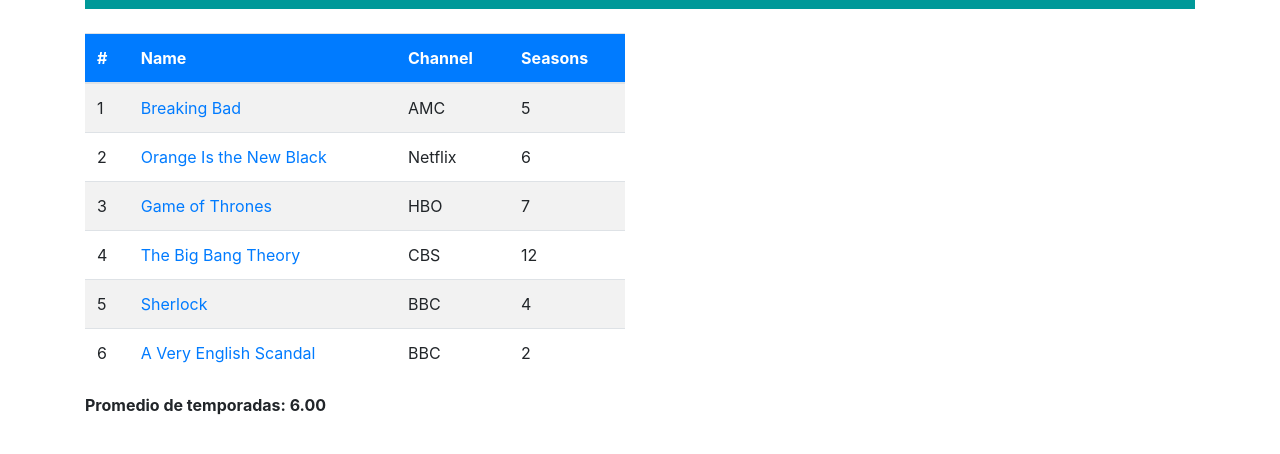
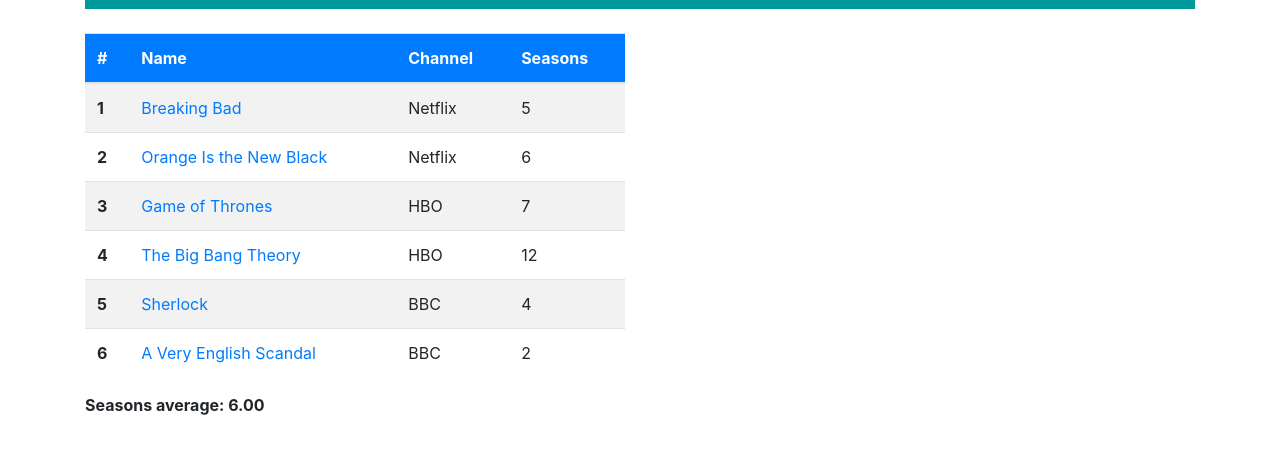
Before and after one commit to Lozparga/Talleres-TypeScript, a website with bundled scripts: page index.html in a window 1280 px wide. Shown: the part 102-556 px from the top of the page. Built offline with nearby package versions, Linux system fonts and the light colour scheme.

Commit message:
Taller 2 Typescript

```diff
--- a/index.html
+++ b/index.html
@@ -24,50 +24,67 @@
 
         /* Tabla */
         .table thead {
-            background-color: #007bff; /* azul bootstrap */
+            background-color: #007bff;
             color: white;
         }
+
+        /* Card de detalle */
+        #series-detail {
+            display: none;
+        }
+
+        .card img {
+            width: 100%;
+            height: auto;
+            max-height: 350px; /* Puedes ajustar: 200px, 220px, etc. */
+            object-fit: contain;
+            background-color: #f8f9fa; /* Fondo gris suave para rellenar espacio */
+            border-top-left-radius: 0.25rem;
+            border-top-right-radius: 0.25rem;
+            padding: 5px; /* Deja un poco de aire si la imagen es muy vertical */
+        }
+
     </style>
 </head>
 <body>
     <div class="container my-5">
-        <!-- Encabezado estilo TV Series -->
+        <!-- Encabezado -->
         <div class="header-bar mb-4">
             <img src="https://cdn-icons-png.flaticon.com/512/1256/1256650.png" alt="TV Icon">
             <span>TV Series</span>
         </div>
 
         <div class="row">
+            <!-- Tabla -->
             <div class="col-md-6">
                 <table class="table table-striped table-hover">
                     <thead>
                         <tr>
-                            <th scope="col">#</th>
-                            <th scope="col">Name</th>
-                            <th scope="col">Channel</th>
-                            <th scope="col">Seasons</th>
+                            <th>#</th>
+                            <th>Name</th>
+                            <th>Channel</th>
+                            <th>Seasons</th>
                         </tr>
                     </thead>
-                    <tbody id="series-body">
-                        <!-- Aquí se cargan las series dinámicamente -->
-                    </tbody>
+                    <tbody id="series-body"></tbody>
                 </table>
+                <div id="average-seasons" class="mt-2 font-weight-bold"></div>
             </div>
 
+            <!-- Card de detalle -->
             <div class="col-md-6">
-                <!-- Espacio lateral (por si necesitas agregar algo más) -->
-            </div>
-        </div>
-
-        <div class="row">
-            <div class="col-md-6">
-                <div id="average-seasons"></div>
+                <div id="series-detail" class="card shadow-sm">
+                    <img src="" class="card-img-top" id="detail-image" alt="Imagen de la serie">
+                    <div class="card-body">
+                        <h5 class="card-title" id="detail-title"></h5>
+                        <p class="card-text" id="detail-description"></p>
+                        <a href="#" target="_blank" id="detail-link" class="card-link"></a>
+                    </div>
+                </div>
             </div>
         </div>
     </div>
 
     <script type="module" src="./dist/main.js"></script>
-    <script src="https://code.jquery.com/jquery-3.5.1.slim.min.js"></script>
-    <script src="https://cdn.jsdelivr.net/npm/bootstrap@4.5.2/dist/js/bootstrap.bundle.min.js"></script>
 </body>
 </html>
--- a/src/data.ts
+++ b/src/data.ts
@@ -3,21 +3,21 @@
 import { Serie } from "./serie.js";
 
 export const series: Serie[] = [
-    new Serie (1,"Breaking Bad","AMC", 5,"Set and filmed in Albuquerque, New Mexico, the series tells the story of Walter White, a struggling and depressed high school chemistry teacher who is diagnosed with lung cancer" ,
-    "https://www.amc.com/shows/breaking-bad","https://i.imgur.com/GGje0vc.jpg") ,
+    new Serie (1,"Breaking Bad","Netflix", 5,"Set and filmed in Albuquerque, New Mexico, the series tells the story of Walter White, a struggling and depressed high school chemistry teacher who is diagnosed with lung cancer" ,
+    "https://www.netflix.com/co/title/70143836?source=35","https://www.themoviedb.org/t/p/w1280/ztkUQFLlC19CCMYHW9o1zWhJRNq.jpg") ,
 
     new Serie (2,"Orange Is the New Black", "Netflix", 6, "The series begins revolving around Piper Chapman, a woman in her thirties living in New York City who is sentenced to 15 months in Litchfield Penitentiary",
-    "https://www.netflix.com/co/title/70242311","https://i.imgur.com/EvKe48G.jpg"),
+    "https://www.netflix.com/co/title/70242311","https://www.themoviedb.org/t/p/w1280/ekaa7YjGPTkFLcPhwWXTnARuCEU.jpg"),
 
     new Serie (3, "Game of Thrones","HBO", 7, "American fantasy drama", "https://www.hbo.com/game-of-thrones",
-      "https://i.imgur.com/TDCEV1S.jpg"),
+      "https://www.themoviedb.org/t/p/w1280/z9gCSwIObDOD2BEtmUwfasar3xs.jpg"),
 
-    new Serie (4, "The Big Bang Theory", "CBS", 12, "Leonard and Sheldon are brilliant physicists—geniuses in the laboratory but socially challenged everywhere else. Enter beautiful, street-smart neighbor Penny, who aims to teach them a thing or two about life. Despite their on-again, on-again relationship in the past, Leonard and Penny have finally gotten married. Even Sheldon has found a female companion, entering into a relationship agreement with neurobiologist Amy Farrah Fowler, and he recently took their relationship to the next level by marrying her after a long courtship. In their free time, Leonard and Sheldon enjoy fantasy role-playing games with their ever-expanding universe of friends, including fellow scientists Koothrappali, Wolowitz, and Wolowitz’s adorable microbiologist wife, Bernadette, who is adjusting to life with their two children.",
-        "https://www.cbs.com/shows/big_bang_theory/about/", "https://i.imgur.com/uAEpVWk.jpg"),
+    new Serie (4, "The Big Bang Theory", "HBO", 12, "Leonard and Sheldon are brilliant physicists—geniuses in the laboratory but socially challenged everywhere else. Enter beautiful, street-smart neighbor Penny, who aims to teach them a thing or two about life. Despite their on-again, on-again relationship in the past, Leonard and Penny have finally gotten married. Even Sheldon has found a female companion, entering into a relationship agreement with neurobiologist Amy Farrah Fowler, and he recently took their relationship to the next level by marrying her after a long courtship. In their free time, Leonard and Sheldon enjoy fantasy role-playing games with their ever-expanding universe of friends, including fellow scientists Koothrappali, Wolowitz, and Wolowitz’s adorable microbiologist wife, Bernadette, who is adjusting to life with their two children.",
+        "https://www.hbomax.com/co/es/shows/big-bang-theory/c8ea8e19-cae7-4683-9b62-cdbbed744784", "https://www.themoviedb.org/t/p/w1280/2bDQWCvFxRGhdvThTJvVxueEoLl.jpg"),
 
     new Serie (5, "Sherlock", "BBC",  4, "Sherlock depicts consulting detective Sherlock Holmes (Benedict Cumberbatch) solving various mysteries in modern-day London. Holmes is assisted by his flatmate and friend, Dr John Watson (Martin Freeman), who has returned from military service from Afghanistan with the Royal Army Medical Corps",
-        "https://www.bbc.co.uk/programmes/b018ttws", "https://i.imgur.com/02B7qhj.jpg"),
+        "https://www.bbc.co.uk/programmes/b018ttws", "https://www.themoviedb.org/t/p/w1280/cIfGAkpvWD2zxHrXzhv3uptYbyV.jpg"),
 
     new Serie (6, "A Very English Scandal", "BBC", 2, "A Very English Scandal is a fact-based three-part British television comedy-drama miniseries based on John Preston's book of the same name.",
-        "https://www.bbc.co.uk/programmes/p065smy4", "https://i.imgur.com/D4y3DrQ.jpg"),
+        "https://www.bbc.co.uk/programmes/p065smy4", "https://www.themoviedb.org/t/p/w1280/dEDwGxWjQOkhE3xmAYDZzX1pnKP.jpg"),
   ];
--- a/src/main.ts
+++ b/src/main.ts
@@ -1,48 +1,57 @@
-// src/main.ts
+import { series } from "./data.js"; // asegúrate que el archivo compilado esté en dist/data.js
 
-import { Serie } from "./serie.js";
-import { series } from "./data.js";
-
-// Referencias a elementos del HTML
-const seriesTbody: HTMLElement = document.getElementById('series-body')!;
-const averageSeasonsEl: HTMLElement = document.getElementById('average-seasons')!;
-
-/**
- * Función para renderizar el listado de series en la tabla.
- */
-function renderSeriesInTable(series: Serie[]): void {
-    series.forEach(serie => {
-        let tr = document.createElement('tr');
-        tr.innerHTML = `
-            <td>${serie.id}</td>
-            <td><a href="${serie.web}" target="_blank">${serie.name}</a></td>
-            <td>${serie.channel}</td>
-            <td>${serie.seasons}</td>`;
-        seriesTbody.appendChild(tr);
-    });
+interface Serie {
+  id: number;
+  name: string;
+  channel: string;
+  seasons: number;
+  description: string;
+  link: string;
+  image: string;
 }
 
-/**
- * Función para calcular y mostrar el promedio de temporadas (Punto No. 2).
- */
-function displayAverageSeasons(series: Serie[]): void {
-    let totalSeasons: number = 0;
-    series.forEach(serie => {
-        totalSeasons += serie.seasons;
-    });
+// Elementos del DOM
+const tbody = document.getElementById("series-body")!;
+const avgContainer = document.getElementById("average-seasons")!;
+const detailCard = document.getElementById("series-detail")!;
+const detailImg = document.getElementById("detail-image") as HTMLImageElement;
+const detailTitle = document.getElementById("detail-title")!;
+const detailDesc = document.getElementById("detail-description")!;
+const detailLink = document.getElementById("detail-link") as HTMLAnchorElement;
 
-    const average: number = totalSeasons / series.length;
+// Función para renderizar la tabla
+function renderTable(): void {
+  tbody.innerHTML = "";
+  let totalSeasons = 0;
 
-    // Inyecta el texto del promedio en el contenedor HTML
-    averageSeasonsEl.innerHTML = `
-        <p class="font-weight-bold">
-            Promedio de temporadas: ${average.toFixed(2)}
-        </p>`;
+  series.forEach((serie) => {
+    totalSeasons += serie.seasons;
+
+    const tr = document.createElement("tr");
+    tr.innerHTML = `
+      <th scope="row">${serie.id}</th>
+      <td class="text-primary serie-link" style="cursor:pointer">${serie.name}</td>
+      <td>${serie.channel}</td>
+      <td>${serie.seasons}</td>
+    `;
+
+    tr.querySelector(".serie-link")!.addEventListener("click", () => showDetails(serie));
+    tbody.appendChild(tr);
+  });
+
+  const avg = (totalSeasons / series.length).toFixed(2);
+  avgContainer.textContent = `Seasons average: ${avg}`;
 }
 
-// ----------------------------------------------------------------
-// Ejecución principal
-// ----------------------------------------------------------------
+// Función para mostrar el detalle al lado derecho
+function showDetails(serie: Serie): void {
+  detailImg.src = serie.image;
+  detailTitle.textContent = serie.name;
+  detailDesc.textContent = serie.description;
+  detailLink.textContent = "See more";
+  detailLink.href = serie.link;
+  detailCard.style.display = "block";
+}
 
-renderSeriesInTable(series); // Pinta la tabla (Punto No. 1)
-displayAverageSeasons(series); // Muestra el promedio (Punto No. 2)
+// Renderiza al cargar
+renderTable();
--- a/src/serie.ts
+++ b/src/serie.ts
@@ -5,7 +5,7 @@
         public channel: string,
         public seasons: number,
         public description: string,
-        public web: string,
-        public poster: string // Atributo para la imagen
+        public link: string,
+        public image: string
     ) {}
 }
```
Also changed, not shown: dist/data.js, dist/main.js, dist/serie.js.
